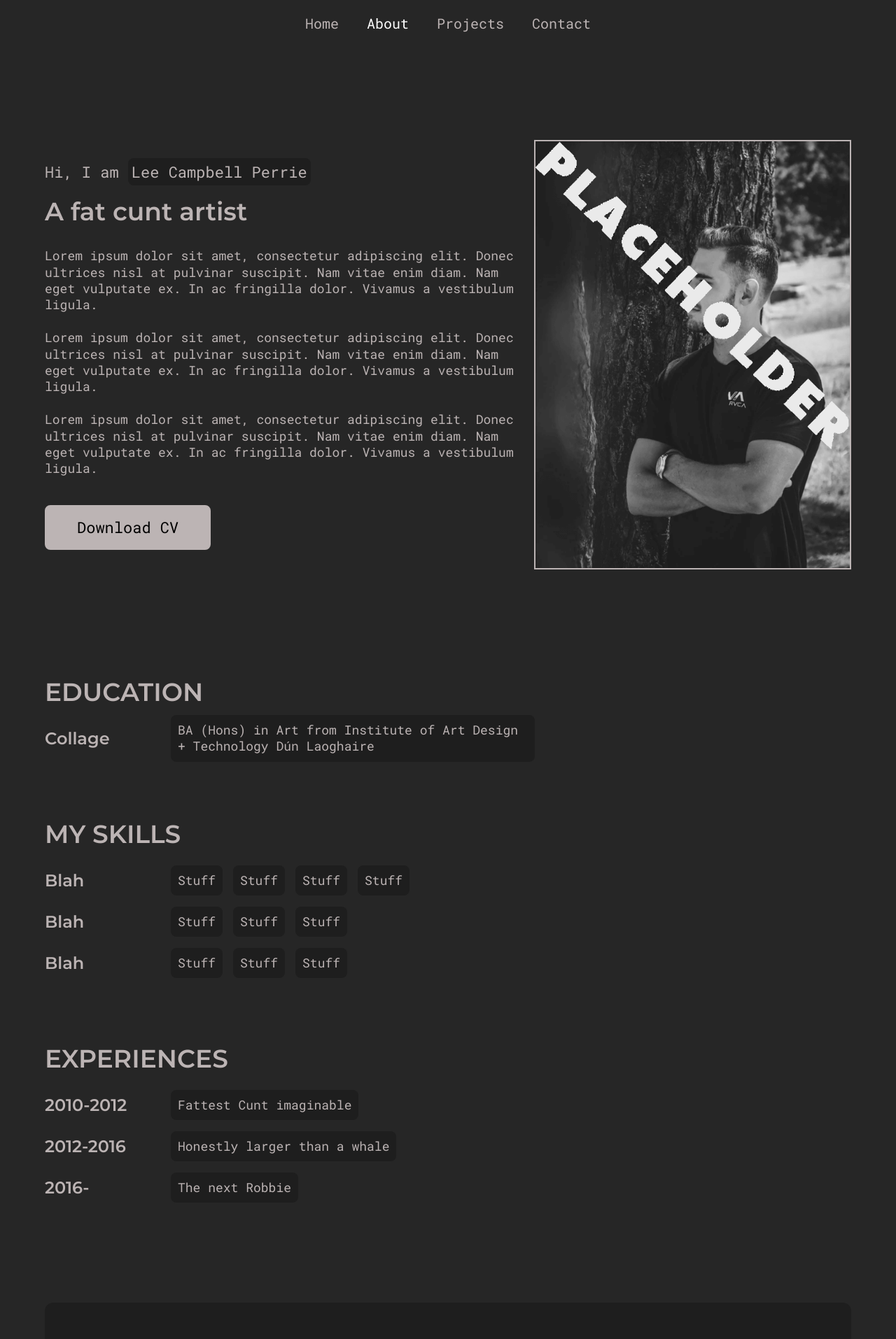
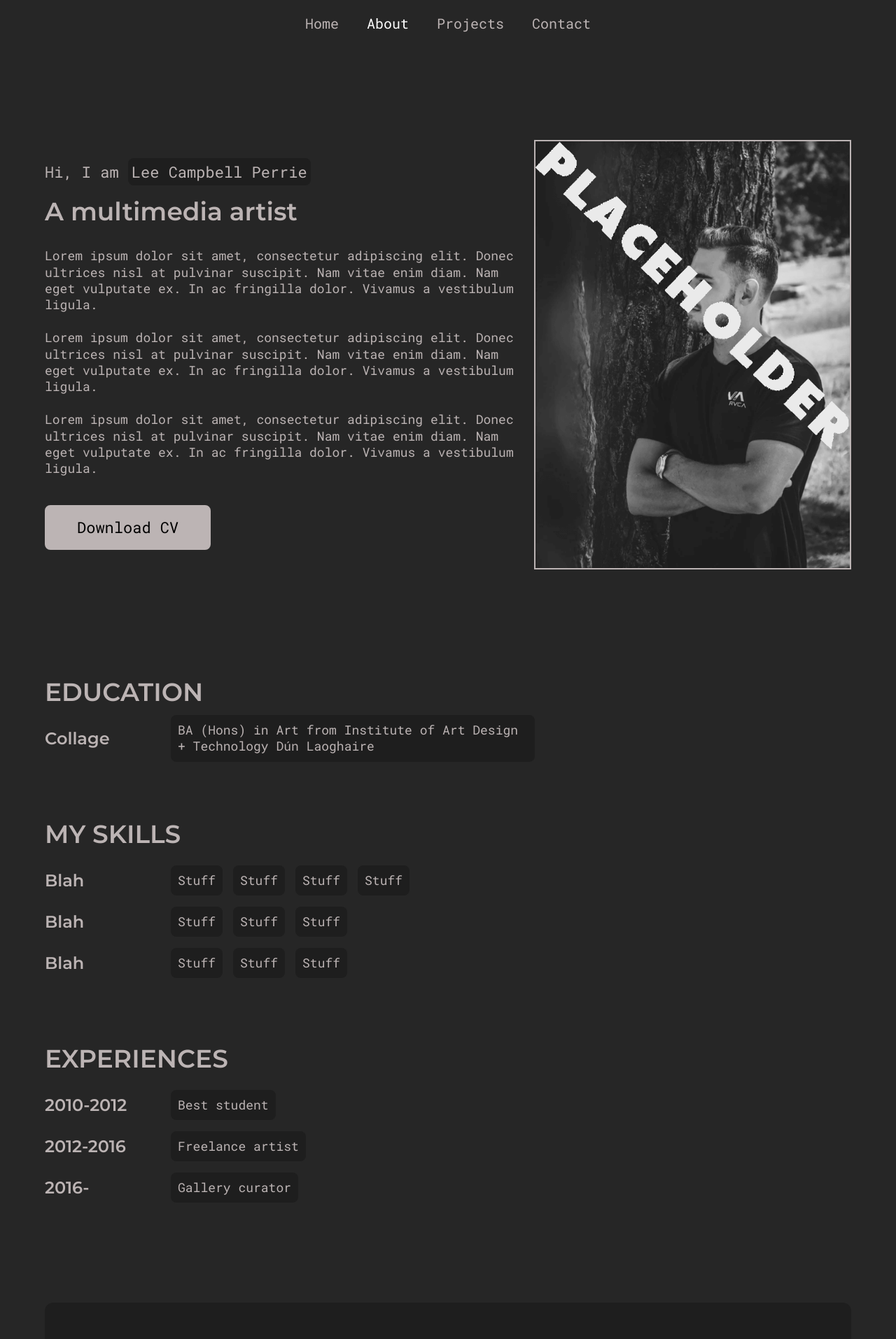
Before and after one commit to Andrewmoo/Lees-React-Portfolio, a React (Create React App) app: page /about in a window 1280 px wide. Shown: the top 1914 px of the page at 70% size. Built offline with nearby package versions, Linux system fonts and the light colour scheme.

Commit message:
changed about experiences

```diff
--- a/src/pages/About.js
+++ b/src/pages/About.js
@@ -83,7 +83,7 @@ export default function About() {
               <p className="about__subheading">
                 Hi, I am <span>Lee Campbell Perrie</span>
               </p>
-              <h2 className="about__heading">A fat cunt artist</h2>
+              <h2 className="about__heading">A multimedia artist</h2>
               <div className="about__info">
                 <PText>
                   Lorem ipsum dolor sit amet, consectetur adipiscing elit. Donec
@@ -139,15 +139,9 @@ export default function About() {
             <div className="about__info__item">
               <h1 className="about__info__heading">Experiences</h1>
 
-              <AboutInfoItems
-                title="2010-2012"
-                items={['Fattest Cunt imaginable']}
-              />
-              <AboutInfoItems
-                title="2012-2016"
-                items={['Honestly larger than a whale ']}
-              />
-              <AboutInfoItems title="2016-" items={['The next Robbie']} />
+              <AboutInfoItems title="2010-2012" items={['Best student']} />
+              <AboutInfoItems title="2012-2016" items={['Freelance artist']} />
+              <AboutInfoItems title="2016-" items={['Gallery curator']} />
             </div>
           </div>
         </div>
```
